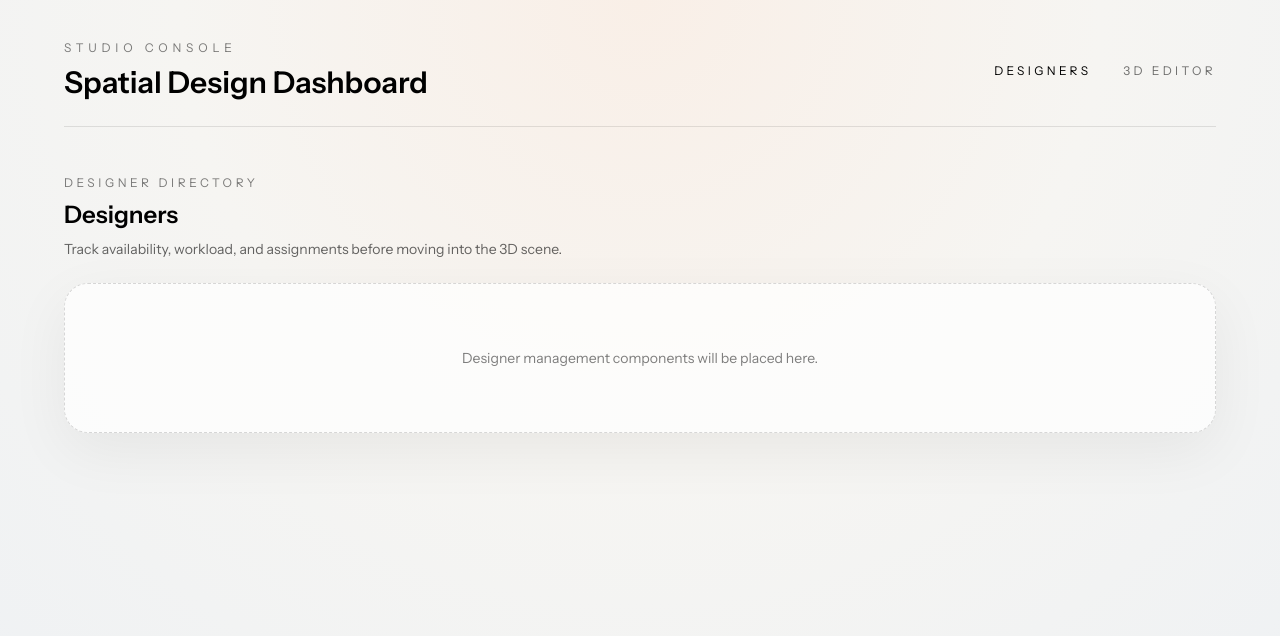
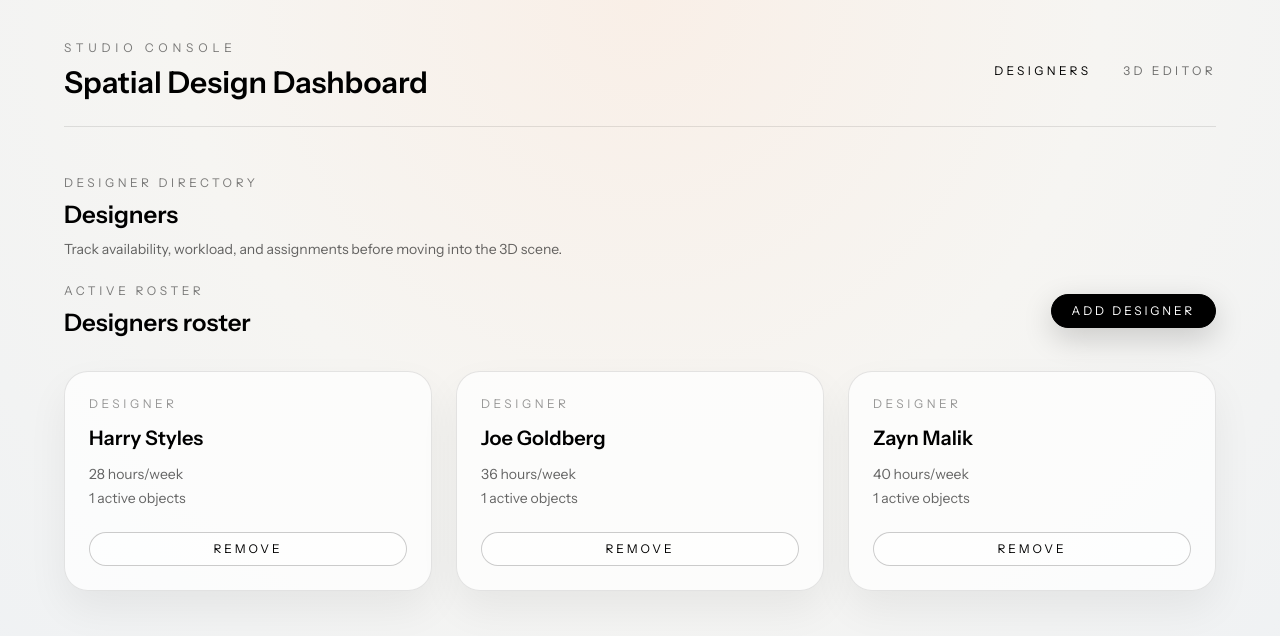
Before and after one commit to kerimovok/spatial-design-dashboard, a React (Vite) app: page /designers in a window 1280 px wide. Shown: the top 636 px of the page. Built offline with nearby package versions, Linux system fonts and the light colour scheme.

Commit message:
feat: add designer management components with form and validation

```diff
--- a/package.json
+++ b/package.json
@@ -10,6 +10,7 @@
 		"preview": "vite preview"
 	},
 	"dependencies": {
+		"@hookform/resolvers": "^5.2.2",
 		"@react-three/drei": "^10.7.7",
 		"@react-three/fiber": "^9.5.0",
 		"react": "^19.2.4",
--- /dev/null
+++ b/src/components/designers/AddDesignerForm.tsx
@@ -0,0 +1,72 @@
+import { zodResolver } from '@hookform/resolvers/zod'
+import { type Resolver, useForm } from 'react-hook-form'
+import Button from '../ui/Button'
+import Input from '../ui/Input'
+import type { DesignerInput } from '../../types'
+import { designerSchema, type DesignerFormValues } from '../../utils/validation'
+
+type AddDesignerFormProps = {
+	isSubmitting: boolean
+	error?: string | null
+	onSubmit: (values: DesignerInput) => Promise<boolean>
+}
+
+const AddDesignerForm = ({
+	isSubmitting,
+	error,
+	onSubmit,
+}: AddDesignerFormProps) => {
+	const {
+		register,
+		handleSubmit,
+		reset,
+		formState: { errors },
+	} = useForm<DesignerFormValues>({
+		resolver: zodResolver(designerSchema) as Resolver<DesignerFormValues>,
+		defaultValues: {
+			fullName: '',
+			workingHours: 40,
+		},
+	})
+
+	const submitHandler = handleSubmit(async (values: DesignerFormValues) => {
+		const success = await onSubmit(values)
+		if (success) {
+			reset()
+		}
+	})
+
+	return (
+		<form className='space-y-6' onSubmit={submitHandler}>
+			<div className='grid gap-6 md:grid-cols-2'>
+				<Input
+					label='Full name'
+					placeholder='Jane Doe'
+					error={errors.fullName?.message}
+					register={register('fullName')}
+				/>
+				<Input
+					label='Weekly hours'
+					type='number'
+					min={0}
+					max={168}
+					hint='0 - 168'
+					error={errors.workingHours?.message}
+					register={register('workingHours', { valueAsNumber: true })}
+				/>
+			</div>
+			{error ? (
+				<p className='text-xs uppercase tracking-[0.25em] text-red-500'>
+					{error}
+				</p>
+			) : null}
+			<div className='flex items-center justify-end gap-3'>
+				<Button type='submit' disabled={isSubmitting}>
+					{isSubmitting ? 'Saving' : 'Save designer'}
+				</Button>
+			</div>
+		</form>
+	)
+}
+
+export default AddDesignerForm
--- /dev/null
+++ b/src/components/designers/DesignerCard.tsx
@@ -0,0 +1,33 @@
+import Button from '../ui/Button'
+import type { Designer } from '../../types'
+
+type DesignerCardProps = {
+	designer: Designer
+	onDelete?: (id: string) => void
+}
+
+const DesignerCard = ({ designer, onDelete }: DesignerCardProps) => {
+	return (
+		<article className='flex h-full flex-col justify-between gap-6 rounded-3xl border border-black/10 bg-white/70 p-6 shadow-[0_18px_40px_rgba(11,15,19,0.06)] transition hover:-translate-y-1 hover:shadow-[0_26px_60px_rgba(11,15,19,0.12)]'>
+			<div className='space-y-3'>
+				<p className='text-xs uppercase tracking-[0.3em] text-black/40'>
+					Designer
+				</p>
+				<h3 className='text-xl font-semibold text-black'>
+					{designer.fullName}
+				</h3>
+				<div className='space-y-1 text-sm text-black/60'>
+					<p>{designer.workingHours} hours/week</p>
+					<p>{designer.attachedObjectsCount} active objects</p>
+				</div>
+			</div>
+			{onDelete ? (
+				<Button variant='ghost' onClick={() => onDelete(designer.id)}>
+					Remove
+				</Button>
+			) : null}
+		</article>
+	)
+}
+
+export default DesignerCard
--- /dev/null
+++ b/src/components/designers/DesignerList.tsx
@@ -0,0 +1,98 @@
+import { useEffect, useMemo, useState } from 'react'
+import AddDesignerForm from './AddDesignerForm'
+import DesignerCard from './DesignerCard'
+import Button from '../ui/Button'
+import Modal from '../ui/Modal'
+import { useDesignersStore } from '../../store/useDesignersStore'
+
+const DesignersList = () => {
+	const [isOpen, setIsOpen] = useState(false)
+	const {
+		designers,
+		isLoading,
+		error,
+		fetchDesigners,
+		addDesigner,
+		deleteDesigner,
+	} = useDesignersStore()
+
+	useEffect(() => {
+		void fetchDesigners()
+	}, [fetchDesigners])
+
+	const sortedDesigners = useMemo(
+		() =>
+			[...designers].sort((a, b) => a.fullName.localeCompare(b.fullName)),
+		[designers],
+	)
+
+	const handleAdd = async (values: {
+		fullName: string
+		workingHours: number
+	}) => {
+		const created = await addDesigner(values)
+		if (created) {
+			setIsOpen(false)
+			await fetchDesigners()
+			return true
+		}
+		return false
+	}
+
+	const handleDelete = async (id: string) => {
+		const success = await deleteDesigner(id)
+		if (success) {
+			await fetchDesigners()
+		}
+	}
+
+	return (
+		<section className='space-y-8'>
+			<div className='flex flex-wrap items-center justify-between gap-4'>
+				<div className='space-y-2'>
+					<p className='text-xs uppercase tracking-[0.3em] text-black/50'>
+						Active roster
+					</p>
+					<h3 className='text-2xl font-semibold text-black'>
+						Designers roster
+					</h3>
+				</div>
+				<Button variant='primary' onClick={() => setIsOpen(true)}>
+					Add designer
+				</Button>
+			</div>
+			{isLoading ? (
+				<div className='rounded-3xl border border-black/10 bg-white/60 px-6 py-12 text-center text-sm text-black/60'>
+					Loading designers...
+				</div>
+			) : sortedDesigners.length === 0 ? (
+				<div className='rounded-3xl border border-dashed border-black/20 bg-white/60 px-6 py-12 text-center text-sm text-black/60'>
+					No designers yet. Create the first roster entry.
+				</div>
+			) : (
+				<div className='grid gap-6 md:grid-cols-2 xl:grid-cols-3'>
+					{sortedDesigners.map((designer) => (
+						<DesignerCard
+							key={designer.id}
+							designer={designer}
+							onDelete={handleDelete}
+						/>
+					))}
+				</div>
+			)}
+			<Modal
+				isOpen={isOpen}
+				onClose={() => setIsOpen(false)}
+				title='Add designer'
+			>
+				<AddDesignerForm
+					isSubmitting={isLoading}
+					error={error}
+					onSubmit={handleAdd}
+				/>
+			</Modal>
+		</section>
+	)
+}
+
+export default DesignersList
--- /dev/null
+++ b/src/components/ui/Button.tsx
@@ -0,0 +1,30 @@
+import type { ButtonHTMLAttributes } from 'react'
+
+const baseStyles =
+	'inline-flex items-center justify-center gap-2 rounded-full border px-5 py-2 text-xs uppercase tracking-[0.24em] transition duration-200 focus-visible:outline-none focus-visible:ring-2 focus-visible:ring-black/40'
+
+const variants = {
+	primary:
+		'border-black bg-black text-white shadow-[0_10px_30px_rgba(0,0,0,0.18)] hover:-translate-y-0.5 hover:shadow-[0_16px_36px_rgba(0,0,0,0.2)]',
+	ghost: 'border-black/20 bg-white/60 text-black hover:-translate-y-0.5 hover:border-black/40',
+	danger: 'border-red-500/40 bg-red-500/10 text-red-700 hover:-translate-y-0.5 hover:border-red-500/60',
+}
+
+type ButtonProps = ButtonHTMLAttributes<HTMLButtonElement> & {
+	variant?: keyof typeof variants
+}
+
+const Button = ({
+	variant = 'primary',
+	className = '',
+	...props
+}: ButtonProps) => {
+	return (
+		<button
+			className={`${baseStyles} ${variants[variant]} ${className}`}
+			{...props}
+		/>
+	)
+}
+
+export default Button
--- /dev/null
+++ b/src/components/ui/Input.tsx
@@ -0,0 +1,34 @@
+import type { InputHTMLAttributes } from 'react'
+import type { UseFormRegisterReturn } from 'react-hook-form'
+
+type InputProps = InputHTMLAttributes<HTMLInputElement> & {
+	label: string
+	error?: string
+	hint?: string
+	register?: UseFormRegisterReturn
+}
+
+const Input = ({ label, error, hint, register, ...props }: InputProps) => {
+	return (
+		<label className='flex w-full flex-col gap-2 text-xs uppercase tracking-[0.2em] text-black/60'>
+			<span>{label}</span>
+			<input
+				className='w-full rounded-2xl border border-black/15 bg-white/70 px-4 py-3 text-sm tracking-normal text-black shadow-[0_12px_24px_rgba(11,15,19,0.05)] transition focus:border-black/40 focus:outline-none'
+				{...register}
+				{...props}
+			/>
+			{hint ? (
+				<span className='text-[11px] uppercase tracking-[0.2em] text-black/35'>
+					{hint}
+				</span>
+			) : null}
+			{error ? (
+				<span className='text-[11px] uppercase tracking-[0.2em] text-red-500'>
+					{error}
+				</span>
+			) : null}
+		</label>
+	)
+}
+
+export default Input
--- /dev/null
+++ b/src/components/ui/Modal.tsx
@@ -0,0 +1,57 @@
+import { type PropsWithChildren, useEffect } from 'react'
+
+type ModalProps = PropsWithChildren<{
+	isOpen: boolean
+	onClose: () => void
+	title?: string
+}>
+
+const Modal = ({ isOpen, onClose, title, children }: ModalProps) => {
+	useEffect(() => {
+		if (!isOpen) {
+			return
+		}
+
+		const handleKey = (event: KeyboardEvent) => {
+			if (event.key === 'Escape') {
+				onClose()
+			}
+		}
+
+		window.addEventListener('keydown', handleKey)
+		return () => window.removeEventListener('keydown', handleKey)
+	}, [isOpen, onClose])
+
+	if (!isOpen) {
+		return null
+	}
+
+	return (
+		<div className='fixed inset-0 z-50 flex items-center justify-center bg-black/30 px-4 py-10'>
+			<div className='w-full max-w-xl rounded-[32px] border border-black/15 bg-white px-8 py-10 shadow-[0_30px_80px_rgba(11,15,19,0.2)]'>
+				<div className='flex items-start justify-between gap-6'>
+					<div className='space-y-2'>
+						<p className='text-xs uppercase tracking-[0.3em] text-black/40'>
+							Studio Form
+						</p>
+						{title ? (
+							<h3 className='text-xl font-semibold text-black'>
+								{title}
+							</h3>
+						) : null}
+					</div>
+					<button
+						type='button'
+						className='text-xs uppercase tracking-[0.2em] text-black/50 transition hover:text-black'
+						onClick={onClose}
+					>
+						Close
+					</button>
+				</div>
+				<div className='mt-8'>{children}</div>
+			</div>
+		</div>
+	)
+}
+
+export default Modal
--- a/src/pages/DesignersPage.tsx
+++ b/src/pages/DesignersPage.tsx
@@ -1,3 +1,5 @@
+import DesignersList from '../components/designers/DesignerList'
+
 const DesignersPage = () => {
 	return (
 		<section className='space-y-6'>
@@ -11,9 +13,7 @@ const DesignersPage = () => {
 					into the 3D scene.
 				</p>
 			</div>
-			<div className='rounded-3xl border border-dashed border-black/15 bg-white/70 px-8 py-16 text-center text-sm text-black/50 shadow-[0_18px_60px_rgba(11,15,19,0.06)]'>
-				Designer management components will be placed here.
-			</div>
+			<DesignersList />
 		</section>
 	)
 }
--- /dev/null
+++ b/src/utils/validation.ts
@@ -0,0 +1,14 @@
+import { z } from 'zod'
+
+export const designerSchema = z.object({
+	fullName: z.string().trim().min(1, 'Name is required'),
+	workingHours: z.coerce
+		.number()
+		.refine((value) => Number.isFinite(value), {
+			message: 'Working hours must be a number',
+		})
+		.min(0, 'Working hours must be between 0 and 168')
+		.max(168, 'Working hours must be between 0 and 168'),
+})
+
+export type DesignerFormValues = z.infer<typeof designerSchema>
```
Also changed, not shown: 1 other file (tests, documents, lock files or other folders).
